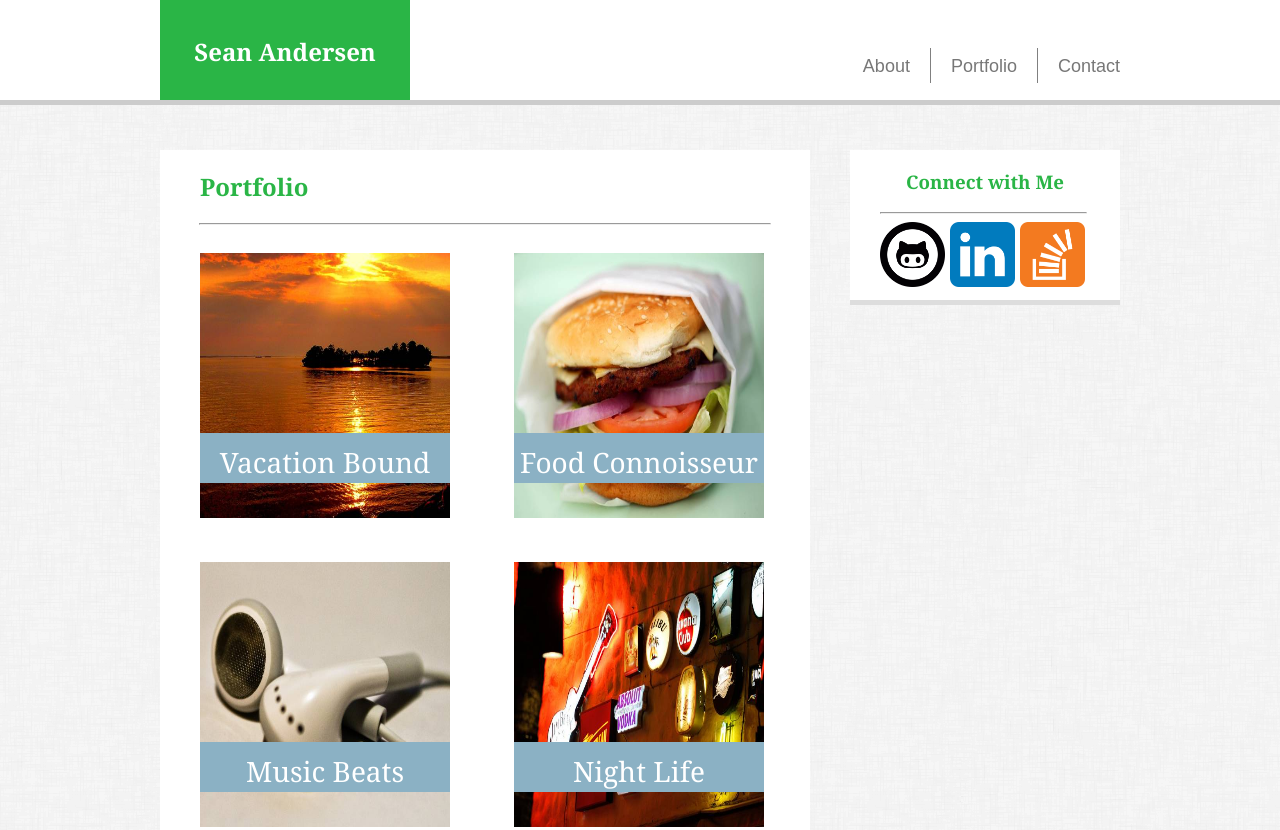
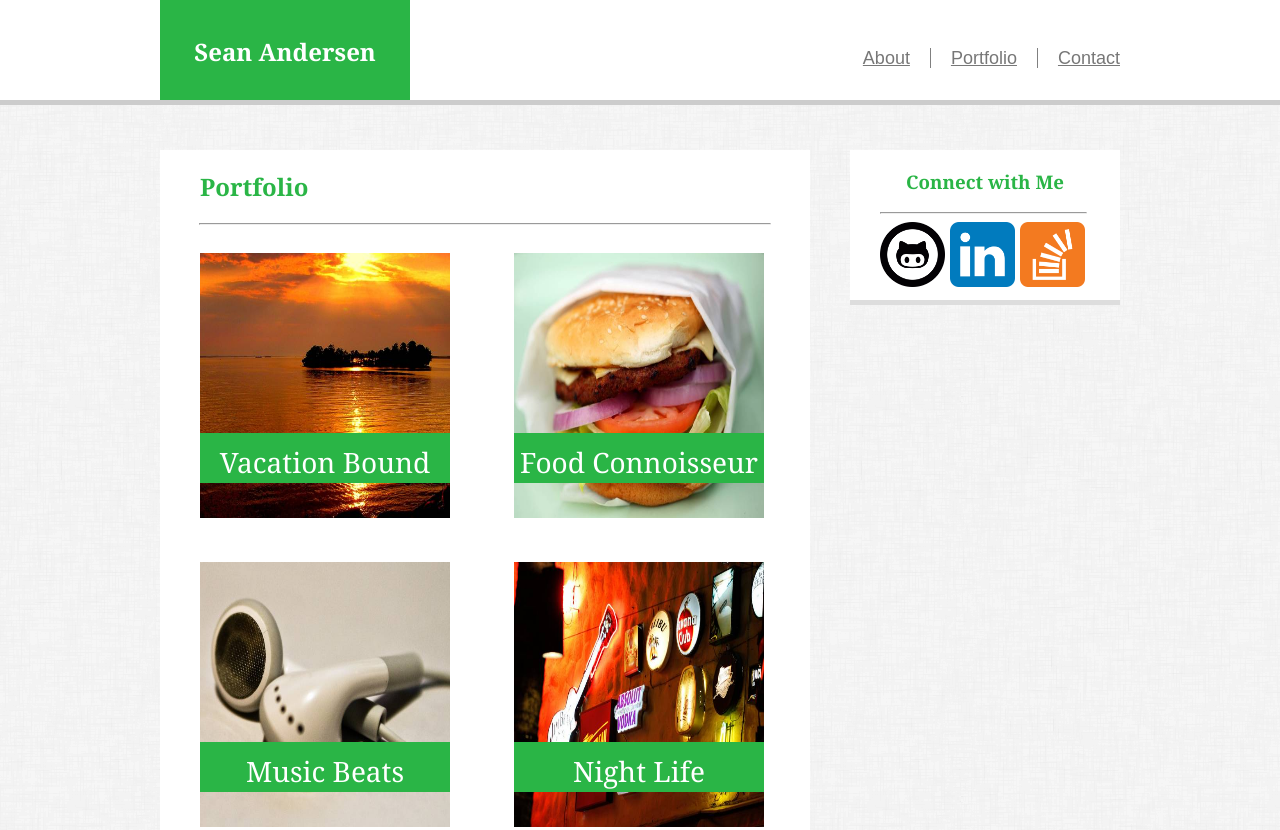
Before and after one commit to andersensm/Basic-Portfolio, a plain HTML site: page portfolio.html in a window 1280 px wide. Shown: the top 830 px of the page. Drawn offline with Linux system fonts and the light colour scheme.

Commit message:
final work for Week 1 assignment

```diff
--- a/assets/css/styles.css
+++ b/assets/css/styles.css
@@ -8,7 +8,7 @@ h3 {
 a:link {
   font-family: 'Arial', 'Helvetica Neue', Helvetica, sans-serif;
   color: #777777;
-  text-decoration: none;
+  text-decoration;
 }
 a:visited {
   font-family: 'Arial', 'Helvetica Neue', Helvetica, sans-serif;
@@ -115,12 +115,20 @@ body {
   margin-top: 30px;
   font-size: 18px;
   float: right;
+  line-height: normal;
+}
+.Contact1 {
+  font-size: 18px;
+  float: right;
+  height: 20px;
+  line-height: normal;
 }
 .Portfolio {
   margin-left: 20px;
   font-size: 18px;
   margin-top: 30px;
   float: right;
+  line-height: normal;
 }
 .Portfolio1 {
   font-size: 18px;
@@ -129,12 +137,14 @@ body {
   border-right-style: solid;
   border-right-color: grey;
   border-right-width: 1.25px;
-  height: 35px;
+  height: 20px;
+  line-height: normal;
 }
 .About {
   margin-top: 30px;
   font-size: 18px;
   float: right;
+  line-height: normal;
 }
 .About1 {
   font-size: 18px;
@@ -143,7 +153,8 @@ body {
   border-right-style: solid;
   border-right-color: grey;
   border-right-width: 1.25px;
-  height: 35px;
+  height: 20px;
+  line-height: normal;
 }
 .ProfilePicture {
   width: 200px;
@@ -173,7 +184,7 @@ margin-left: 30px;
   margin-left: 5px;
 }
 .footer {
-  position: static;
+  position: relative;
   border-top-style: solid;
   border-top-color: #2AB546;
   border-top-width: 7px;
@@ -196,7 +207,7 @@ margin-left: 30px;
   color: #666666;
   margin-left: 30px;
 }
-.clearfix:after {
+.clearfix::after {
   content: "";
   clear: both;
   display: block;
@@ -259,7 +270,7 @@ margin-left: 30px;
   font-family: 'Georgia', Times, Times New Roman, serif;
   color: white;
   font-size: 28px;
-  background: #8BB1C4;
+  background: #2AB546;
   text-align: center;
   padding-top: 10px;
 }
@@ -272,7 +283,7 @@ margin-left: 30px;
   font-family: 'Georgia', Times, Times New Roman, serif;
   color: white;
   font-size: 28px;
-  background: #8BB1C4;
+  background: #2AB546;
   text-align: center;
   padding-top: 10px;
 }
--- a/portfolio.html
+++ b/portfolio.html
@@ -19,8 +19,8 @@
           <h1 class="white">Sean Andersen</h1>
         </section>
         <!-- Float right -->
-        <section class="Contact">
-          <p><a href="contact.html" target="_blank">Contact</a></p>
+        <section class="Contact1">
+          <p><a href="contact.html" target="_blank" class="Contact">Contact</a></p>
         </section>
         <!-- Float right -->
         <section class="Portfolio">
```
Also changed, not shown: contact.html (+2 -2 lines), index.html (+2 -2 lines).
